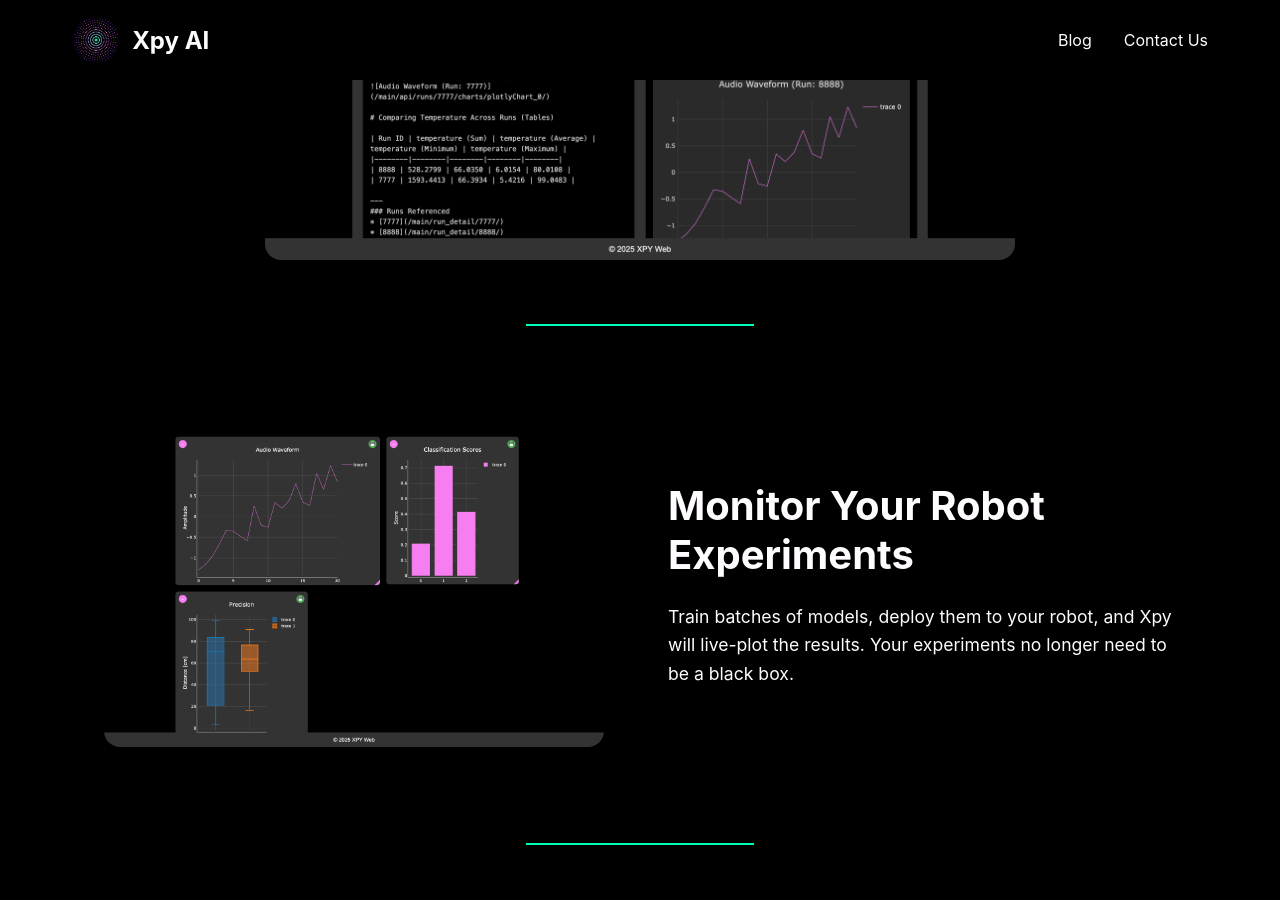
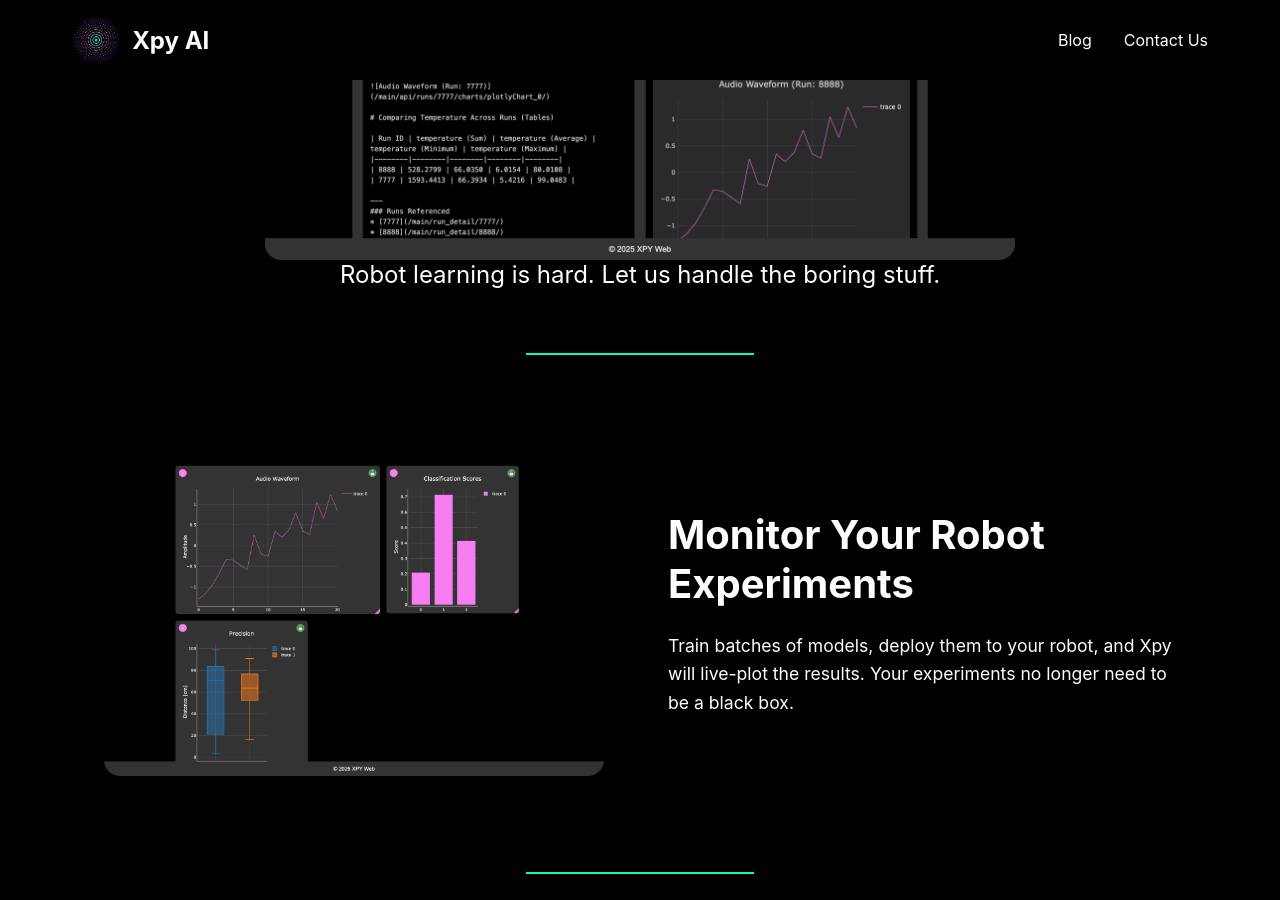
Before and after one commit to XpyAI/XpyAI.github.io, a Jekyll site: the page built from index.html, in a window 1280 px wide and 900 px high, scrolled down 493 px. Built offline with Jekyll 4.4.1, drawn with Linux system fonts in a browser that asks for light colours; the list of posts is cut into pages by our own code.

Commit message:
extra tagline

```diff
--- a/index.html
+++ b/index.html
@@ -10,6 +10,7 @@ title: Xpy AI
         <div class="image-container">
             <img src="/assets/images/report.png" alt="report_page" class="main-image">
         </div>
+        <p class="tagline">Robot learning is hard. Let us handle the boring stuff.</p>
     </div>
     <div class="divider"></div>
     <div class="feature-section">
```
